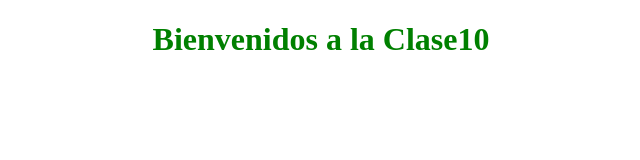
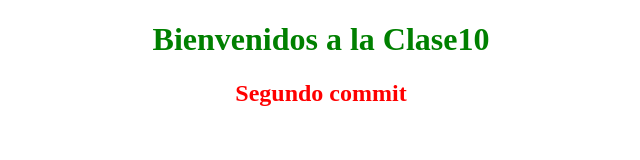
Before and after one commit to RomanMoreno99/Lunes-comi-noche, a plain HTML site: page index.html in a window 1280 px wide. Shown: the whole page, without its empty margins (319-959 px from the left). Drawn offline with Linux system fonts and the light colour scheme.

Commit message:
segundo commit

```diff
--- a/css/estilo.css
+++ b/css/estilo.css
@@ -2,3 +2,8 @@ h1 {
     text-align: center;
     color: green;
 }
+
+h2 {
+    text-align: center;
+    color: red;
+}
--- a/index.html
+++ b/index.html
@@ -10,5 +10,7 @@
 </head>
 <body>
     <h1>Bienvenidos a la Clase10</h1>
+
+    <h2>Segundo commit</h2>
 </body>
 </html>
```
